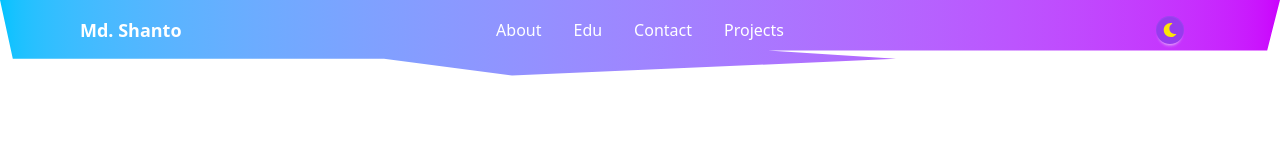
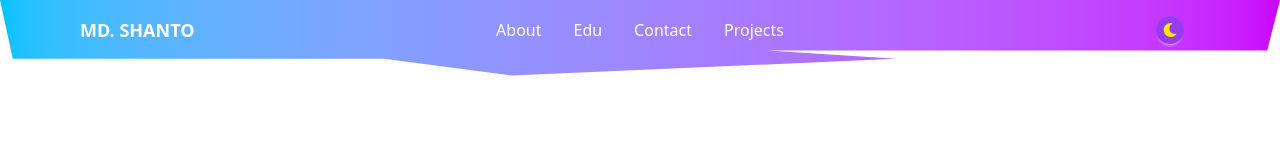
Before and after one commit to shanto-0011/shanto-portfolio, a Next.js app: page / in a window 1280 px wide. Shown: the top 160 px of the page. Built offline with nearby package versions, Linux system fonts and the light colour scheme; what @radix-ui/themes would draw is missing.

Commit message:
add name capital letter

```diff
--- a/app/components/CurvedNavbar.tsx
+++ b/app/components/CurvedNavbar.tsx
@@ -48,7 +48,7 @@ const CurvedNavbar = () => {
           {/* LEFT - Name */}
           <div className="flex-1">
             <Link href="/" className="text-lg font-bold truncate text-white">
-              Md. Shanto
+              MD. SHANTO
             </Link>
           </div>
 
```
